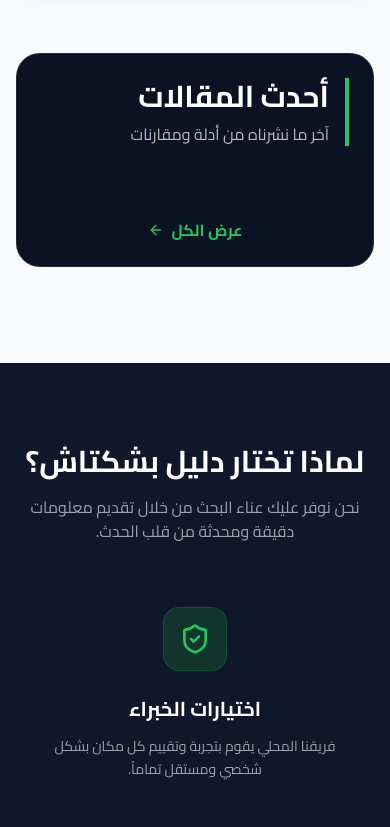
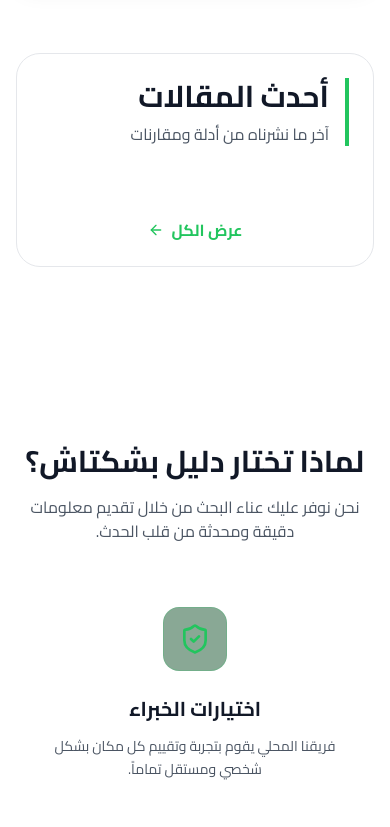
Before and after one commit to ayhamsweid/best5lastupdate, a React (Vite) app: page /1 in a window 390 px wide. Shown: the part 940-1767 px from the top of the page. Built offline with nearby package versions, Linux system fonts and the light colour scheme; no server answers.

Commit message:
update components and public layout

```diff
--- a/components/Features.tsx
+++ b/components/Features.tsx
@@ -84,10 +84,10 @@
   const pick = (value?: Localized) => value?.[lang] || value?.ar || value?.en || '';
 
   return (
-    <section className="bg-secondary py-20 px-4 text-white">
+    <section className="bg-white py-20 px-4 text-gray-900 dark:bg-secondary dark:text-white">
       <div className="max-w-7xl mx-auto text-center">
         <h2 className="text-3xl md:text-4xl font-black mb-4">{copy.heading}</h2>
-        <p className="text-gray-400 max-w-2xl mx-auto mb-16">{copy.sub}</p>
+        <p className="text-gray-600 max-w-2xl mx-auto mb-16 dark:text-gray-400">{copy.sub}</p>
 
         <div className="grid grid-cols-1 md:grid-cols-3 gap-12">
           {copy.items.map((item, idx) => {
@@ -99,7 +99,7 @@
                   <Icon className="w-8 h-8" aria-hidden="true" />
                 </div>
                 <h3 className="text-xl font-bold mb-3">{pick(item.title)}</h3>
-                <p className="text-gray-400 text-sm leading-relaxed max-w-xs">{pick(item.text)}</p>
+                <p className="text-gray-600 text-sm leading-relaxed max-w-xs dark:text-gray-400">{pick(item.text)}</p>
               </div>
             );
           })}
--- a/components/Footer.tsx
+++ b/components/Footer.tsx
@@ -80,7 +80,7 @@
               {latestLinks.length ? (
                 latestLinks.map((item) => (
                   <li key={item.slug}>
-                    <Link to={`/${lang}/blog/${item.slug}`} className="hover:text-white transition-colors">
+                    <Link to={`/${lang}/blog/${item.slug}`} className="hover:text-gray-900 dark:hover:text-white transition-colors">
                       {item.title}
                     </Link>
                   </li>
@@ -106,7 +106,7 @@
                 if (item.external) {
                   return (
                     <li key={`${label}-${idx}`}>
-                      <a href={path} target="_blank" rel="noreferrer" className="hover:text-white transition-colors">
+                      <a href={path} target="_blank" rel="noreferrer" className="hover:text-gray-900 dark:hover:text-white transition-colors">
                         {label}
                       </a>
                     </li>
@@ -114,7 +114,7 @@
                 }
                 return (
                   <li key={`${label}-${idx}`}>
-                    <Link to={path.startsWith('/') ? `/${lang}${path}` : `/${lang}/${path}`} className="hover:text-white transition-colors">
+                    <Link to={path.startsWith('/') ? `/${lang}${path}` : `/${lang}/${path}`} className="hover:text-gray-900 dark:hover:text-white transition-colors">
                       {label}
                     </Link>
                   </li>
@@ -144,7 +144,7 @@
         <div className="flex gap-4 mt-4 md:mt-0 items-center">
           {copy.credit && <span>{copy.credit}</span>}
           {(copy.socials || []).map((item: any, idx: number) => (
-            <a key={`${item.label}-${idx}`} href={item.url} target="_blank" rel="noreferrer" className="hover:text-white">
+            <a key={`${item.label}-${idx}`} href={item.url} target="_blank" rel="noreferrer" className="hover:text-gray-900 dark:hover:text-white">
               {item.label || item.icon || 'social'}
             </a>
           ))}
--- a/components/LatestPosts.tsx
+++ b/components/LatestPosts.tsx
@@ -42,11 +42,11 @@
 
   return (
     <section className="max-w-7xl mx-auto px-4 md:px-8 mb-24">
-      <div className="rounded-3xl bg-[#0b1224] border border-white/10 p-6 md:p-10">
+      <div className="rounded-3xl bg-white border border-gray-200 p-6 md:p-10 dark:bg-[#0b1224] dark:border-white/10">
         <div className="flex justify-between items-end mb-10 border-r-4 border-primary pr-4">
           <div>
-            <h2 className="text-3xl font-black text-white mb-2">{title}</h2>
-            <p className="text-white/70">{subtitle}</p>
+            <h2 className="text-3xl font-black text-gray-900 mb-2 dark:text-white">{title}</h2>
+            <p className="text-gray-600 dark:text-white/70">{subtitle}</p>
           </div>
           <Link to={`/${lang}/blog`} className="hidden md:flex items-center gap-2 text-primary font-bold hover:underline">
             {viewAll} <ArrowLeft className="w-4 h-4" />
@@ -63,9 +63,9 @@
           return (
             <div
               key={post.id}
-              className="group bg-[#0f172a] rounded-2xl overflow-hidden shadow-lg border border-white/10 flex flex-col h-full"
+              className="group bg-gray-50 rounded-2xl overflow-hidden shadow-lg border border-gray-200 flex flex-col h-full dark:bg-[#0f172a] dark:border-white/10"
             >
-              <div className="relative h-60 overflow-hidden bg-[#111827]">
+              <div className="relative h-60 overflow-hidden bg-gray-200 dark:bg-[#111827]">
                 {cover ? (
                   <img
                     src={cover}
@@ -74,7 +74,7 @@
                     className="w-full h-full object-cover group-hover:scale-110 transition-transform duration-700"
                   />
                 ) : (
-                  <div className="w-full h-full flex items-center justify-center text-xs text-white/60">No image</div>
+                  <div className="w-full h-full flex items-center justify-center text-xs text-gray-500 dark:text-white/60">No image</div>
                 )}
                 {tag && (
                   <span className="absolute top-4 right-4 bg-primary text-white text-xs font-bold px-3 py-1.5 rounded-full shadow-lg">
@@ -83,13 +83,13 @@
                 )}
               </div>
               <div className="p-6 flex flex-col flex-grow">
-                <h3 className="text-xl font-bold text-white mb-3 group-hover:text-primary transition-colors">
+                <h3 className="text-xl font-bold text-gray-900 mb-3 group-hover:text-primary transition-colors dark:text-white">
                   {postTitle || '—'}
                 </h3>
-                <p className="text-sm text-white/70 leading-relaxed mb-6 flex-grow">{excerpt || ''}</p>
+                <p className="text-sm text-gray-600 leading-relaxed mb-6 flex-grow dark:text-white/70">{excerpt || ''}</p>
                 <Link
                   to={`/${lang}/blog/${slug}`}
-                  className="w-full bg-white/10 hover:bg-primary hover:text-white text-white/90 font-bold py-3 rounded-xl transition-all flex items-center justify-center gap-2 group-hover:shadow-md"
+                  className="w-full bg-white hover:bg-primary hover:text-white text-gray-700 border border-gray-200 font-bold py-3 rounded-xl transition-all flex items-center justify-center gap-2 group-hover:shadow-md dark:bg-white/10 dark:text-white/90 dark:border-white/10"
                 >
                   {lang === 'ar' ? 'عرض المقالة' : 'Read article'}
                   <ArrowLeft className="w-4 h-4 transition-transform group-hover:-translate-x-1" />
--- a/routes/PublicLayout.tsx
+++ b/routes/PublicLayout.tsx
@@ -48,7 +48,7 @@
   }, [ga4, location.pathname, location.search]);
 
   return (
-    <div className="font-sans text-gray-900 bg-gray-50 dark:text-white dark:bg-[#0b1224] min-h-screen flex flex-col">
+    <div className="font-sans text-gray-900 bg-white dark:text-white dark:bg-[#0b1224] min-h-screen flex flex-col">
       <Ga4Loader measurementId={ga4} />
       <Header />
       <main className="flex-grow relative">
@@ -56,7 +56,7 @@
           <Outlet />
         </Suspense>
         {isPending && (
-          <div className="pointer-events-none absolute inset-0 z-10 bg-gray-50/95 dark:bg-[#0b1224]/95">
+          <div className="pointer-events-none absolute inset-0 z-10 bg-white/95 dark:bg-[#0b1224]/95">
             <ContentLoading />
           </div>
         )}
```
